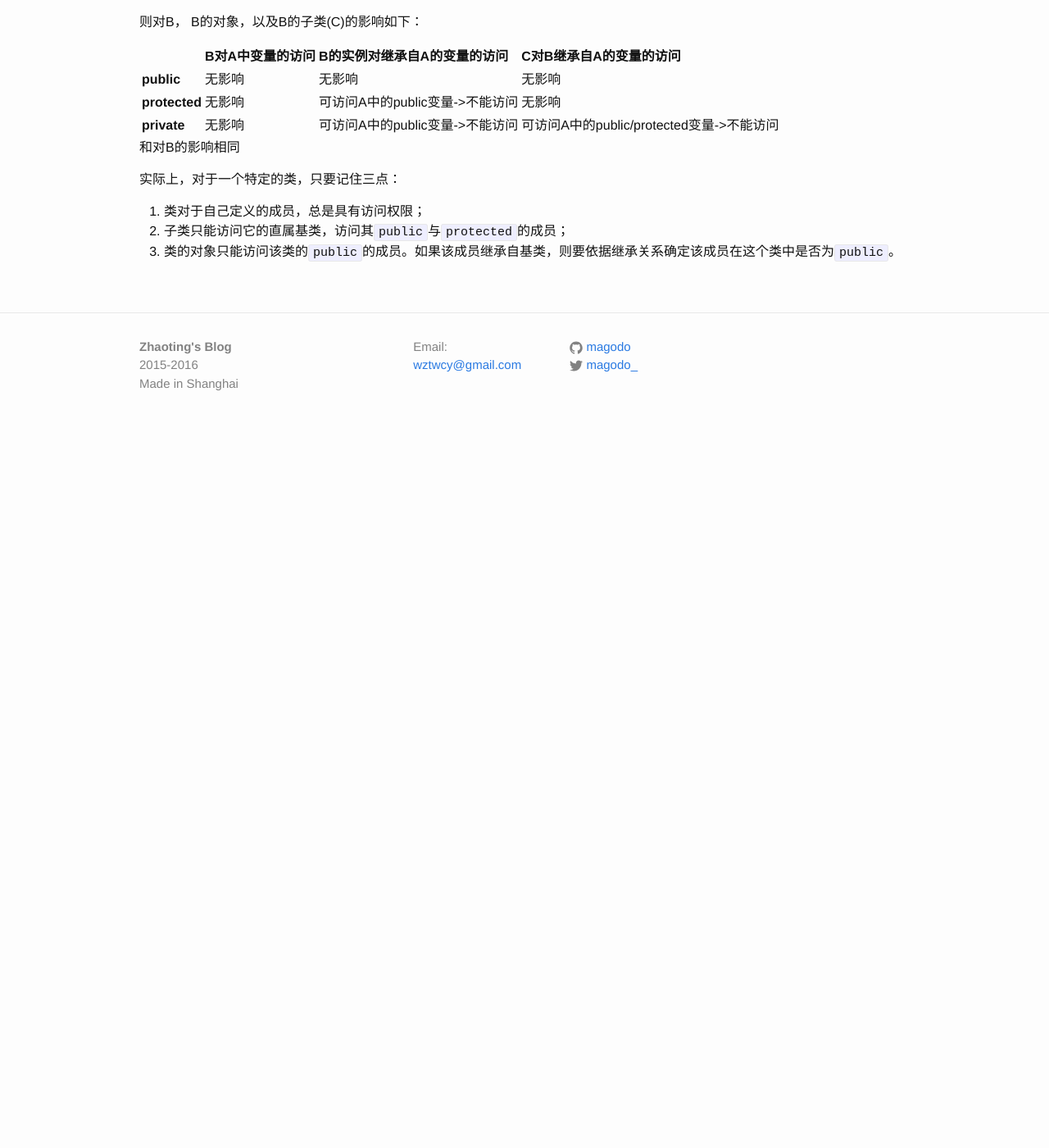
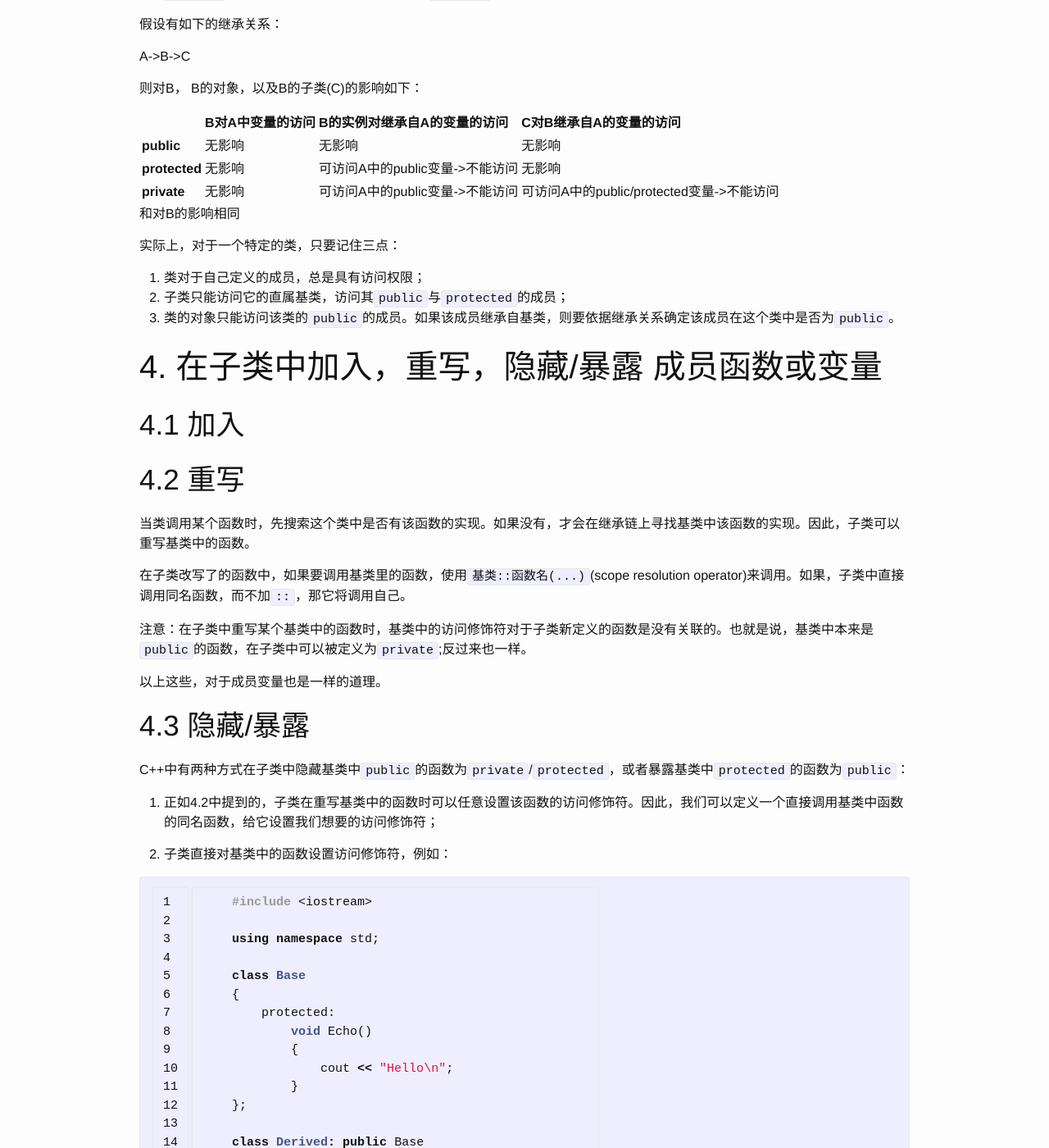
Before and after one commit to magodo/magodo.github.io-old, a Jekyll site: the page built from _posts/2016-03-13-inheritance.md, in a window 1280 px wide and 1400 px high, scrolled down 6962 px. Shown: the whole window at 82% size. Built offline with Jekyll 4.4.1, drawn with Linux system fonts in a browser that asks for light colours; before the commit the page ends 7501 px from its top, so only the background shows below that; some of the changed text lies outside the part shown.

Commit message:
new post

```diff
--- a/_posts/2016-03-13-inheritance.md
+++ b/_posts/2016-03-13-inheritance.md
@@ -229,7 +229,7 @@
 
 访问修饰符，可以修饰类中的成员变量和成员函数；也可以修饰子类继承基类时的继承关系。
 
-# 3.1 修饰类中的成员变量和函数
+## 3.1 修饰类中的成员变量和函数
 
 被访问修饰符修饰的类中的成员变量或函数的可访问情况如下表所示：
 
@@ -282,7 +282,7 @@
 }
 {%endhighlight%}
 
-# 3.2 修饰子类对于基类的继承关系
+## 3.2 修饰子类对于基类的继承关系
 
 在继承基类的时候，可以选择是`public`, `private` 或者 `protected`的继承方式。如果不指定，C++默认是设为`private`的（和类中成员不指定的动作一样）。
 
@@ -313,3 +313,61 @@
 1. 类对于自己定义的成员，总是具有访问权限；
 2. 子类只能访问它的直属基类，访问其`public`与`protected`的成员；
 3. 类的对象只能访问该类的`public`的成员。如果该成员继承自基类，则要依据继承关系确定该成员在这个类中是否为`public`。
+
+# 4. 在子类中加入，重写，隐藏/暴露 成员函数或变量
+
+## 4.1 加入
+
+## 4.2 重写
+
+当类调用某个函数时，先搜索这个类中是否有该函数的实现。如果没有，才会在继承链上寻找基类中该函数的实现。因此，子类可以重写基类中的函数。
+
+在子类改写了的函数中，如果要调用基类里的函数，使用`基类::函数名(...)`(scope resolution operator)来调用。如果，子类中直接调用同名函数，而不加`::`，那它将调用自己。
+
+注意：在子类中重写某个基类中的函数时，基类中的访问修饰符对于子类新定义的函数是没有关联的。也就是说，基类中本来是`public`的函数，在子类中可以被定义为`private`;反过来也一样。
+
+以上这些，对于成员变量也是一样的道理。
+
+## 4.3 隐藏/暴露
+
+C++中有两种方式在子类中隐藏基类中`public`的函数为`private`/`protected`，或者暴露基类中`protected`的函数为`public`：
+
+1. 正如4.2中提到的，子类在重写基类中的函数时可以任意设置该函数的访问修饰符。因此，我们可以定义一个直接调用基类中函数的同名函数，给它设置我们想要的访问修饰符；
+
+2. 子类直接对基类中的函数设置访问修饰符，例如：
+
+    {%highlight CPP linenos%}
+
+    #include <iostream>
+
+    using namespace std;
+
+    class Base
+    {
+        protected:
+            void Echo()
+            {
+                cout << "Hello\n";
+            }
+    };
+
+    class Derived: public Base
+    {
+        public:
+            // 设置基类的private函数为public
+            // 注意，这里既没有函数返回值，也没有`()`符号。
+            Base::Echo;
+    };
+
+    int main()
+    {
+        Derived obj;
+        obj.Echo();
+    }
+    {%endhighlight%}
+
+此外，对于隐藏`public`成员，我们也可以通过在继承的时候使用`protected`/`private`的方式继承。
+
+最后要注意的是，在子类中可以改变访问修饰符的成员一定是基类中子类可以访问的成员，即`protected`/`public`的成员变量。也就是说，子类无法改变基类中`private`的成员的访问修饰符。
+
+以上这些，对于成员变量也是一样的道理。
```
